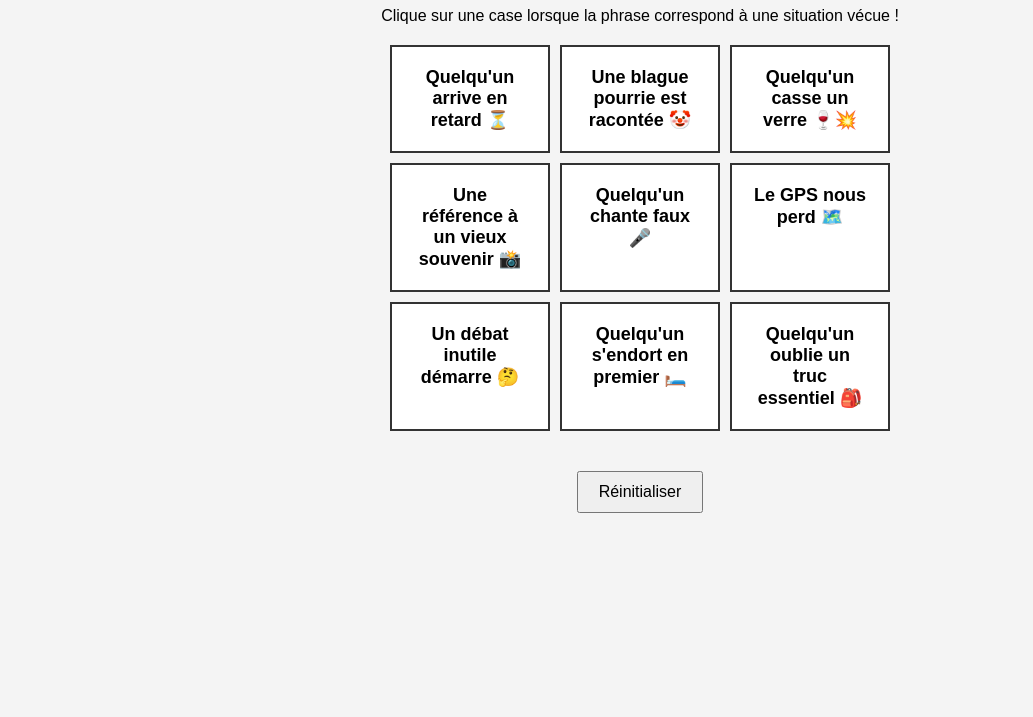
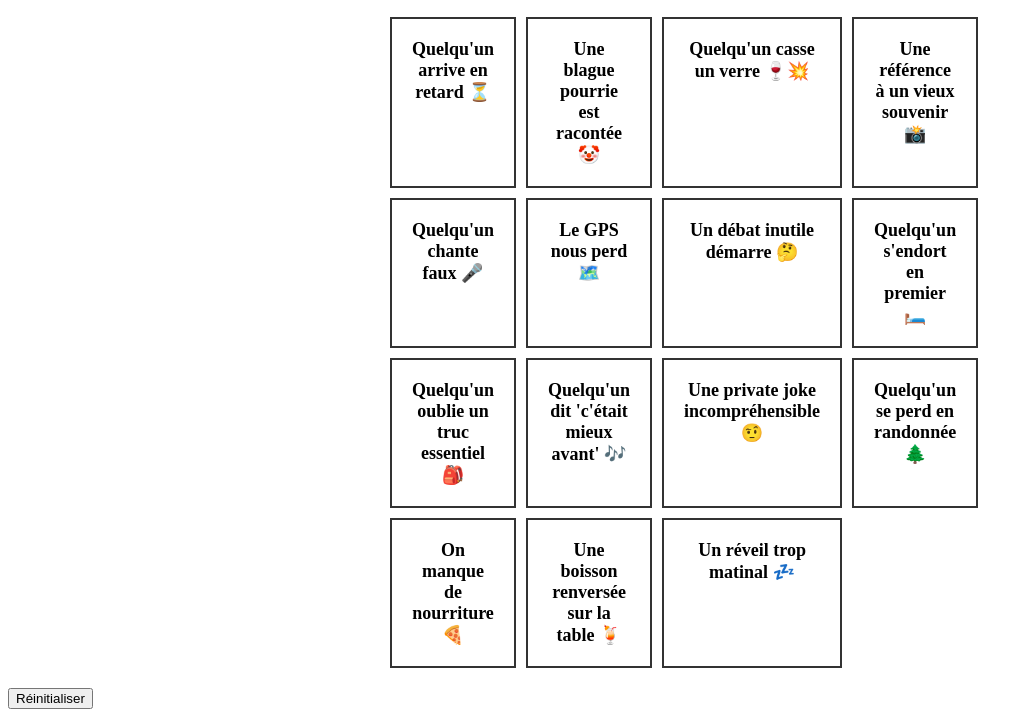
Before and after one commit to Kactus29/Bingo_WOX_2025, a plain HTML site: page index.html in a window 1280 px wide. Shown: the part 102-819 px from the top of the page, without its empty margins (0-1033 px from the left). Drawn offline with Linux system fonts and the light colour scheme.

Commit message:
tentative affichage dynamique

```diff
--- a/script.js
+++ b/script.js
@@ -8,11 +8,21 @@ document.addEventListener("DOMContentLoaded", () => {
         "Le GPS nous perd 🗺️",
         "Un débat inutile démarre 🤔",
         "Quelqu'un s'endort en premier 🛏️",
-        "Quelqu'un oublie un truc essentiel 🎒"
+        "Quelqu'un oublie un truc essentiel 🎒",
+        "Quelqu'un dit 'c'était mieux avant' 🎶",
+        "Une private joke incompréhensible 🤨",
+        "Quelqu'un se perd en randonnée 🌲",
+        "On manque de nourriture 🍕",
+        "Une boisson renversée sur la table 🍹",
+        "Un réveil trop matinal 💤"
     ];
 
     const grid = document.getElementById("bingoGrid");
     const resetButton = document.getElementById("resetButton");
+
+    // Déterminer le nombre de colonnes (racine carrée arrondie)
+    const size = Math.ceil(Math.sqrt(phrases.length));
+    grid.style.gridTemplateColumns = `repeat(${size}, 1fr)`;
 
     // Charger l'état des cases cochées
     const savedState = JSON.parse(localStorage.getItem("bingoState")) || [];
--- a/style.css
+++ b/style.css
@@ -1,17 +1,5 @@
-body {
-    font-family: Arial, sans-serif;
-    text-align: center;
-    background-color: #f4f4f4;
-    padding: 20px;
-}
-
-h1 {
-    color: #333;
-}
-
 .bingo-grid {
     display: grid;
-    grid-template-columns: repeat(3, 1fr);
     gap: 10px;
     max-width: 500px;
     margin: 20px auto;
@@ -33,10 +21,3 @@ h1 {
     color: white;
     text-decoration: line-through;
 }
-
-button {
-    margin-top: 20px;
-    padding: 10px 20px;
-    font-size: 16px;
-    cursor: pointer;
-}
```
